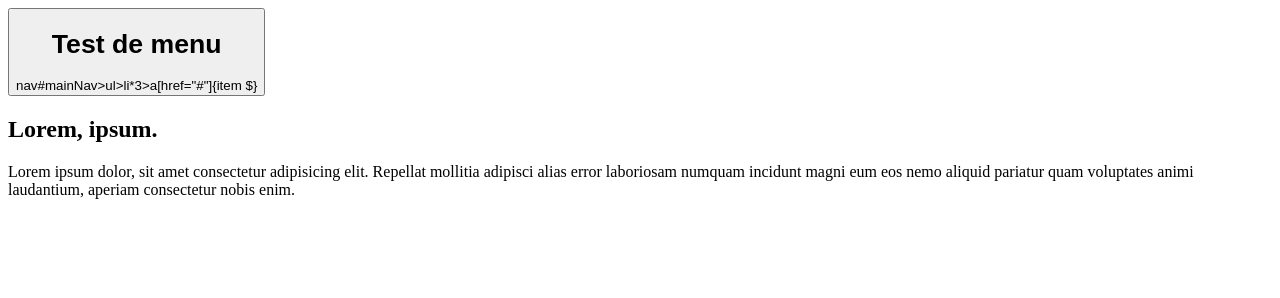
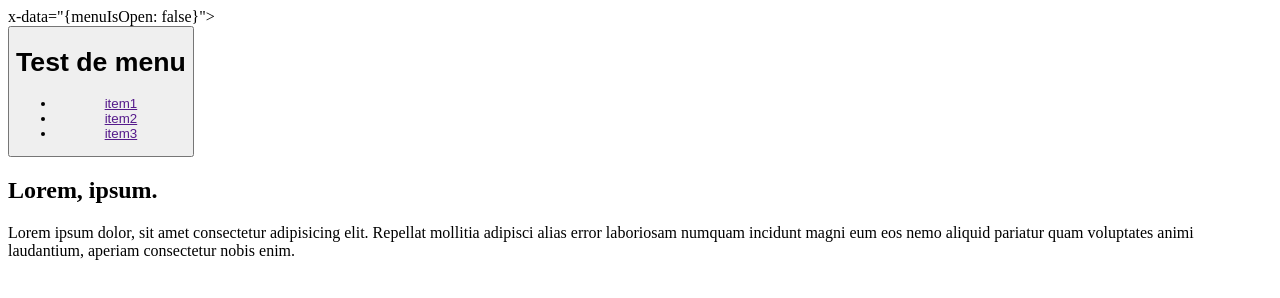
Before and after one commit to MMI-SAE-105/2022-r113-tp2-menu-alpinejs-noah75s, a website: page index.html in a window 1280 px wide. Drawn offline with nearby package versions, Linux system fonts and the light colour scheme.

Commit message:
ijntroduire un état (booléen)

```diff
--- a/index.html
+++ b/index.html
@@ -1,10 +1,11 @@
 <!DOCTYPE html>
-<html lang="en">
+<html lang="fr"> x-data="{menuIsOpen: false}">
   <head>
     <meta charset="UTF-8" />
     <meta http-equiv="X-UA-Compatible" content="IE=edge" />
     <meta name="viewport" content="width=device-width, initial-scale=1.0" />
     <title>Test menu</title>
+    <script defer src="https://unpkg.com/alpinejs"></script>
   </head>
   <body>
     <!-- https://emmet.io/ -->
@@ -12,7 +13,13 @@
     <header>
       <button aria-controls="mainNav":menu</button>
       <h1>Test de menu</h1>
-      nav#mainNav>ul>li*3>a[href="#"]{item $}
+      <nav id="mainNav"x-show="menuIsOpen">
+        <ul>
+          <li><a href "#"> item1</a></li>
+          <li><a href "#"> item2</a></li>
+          <li><a href "#"> item3</a></li>
+        </ul>
+        </nav>
     </header>
     <!-- h2>lorem2^p>lorem -->
     <h2>Lorem, ipsum.</h2>
```
